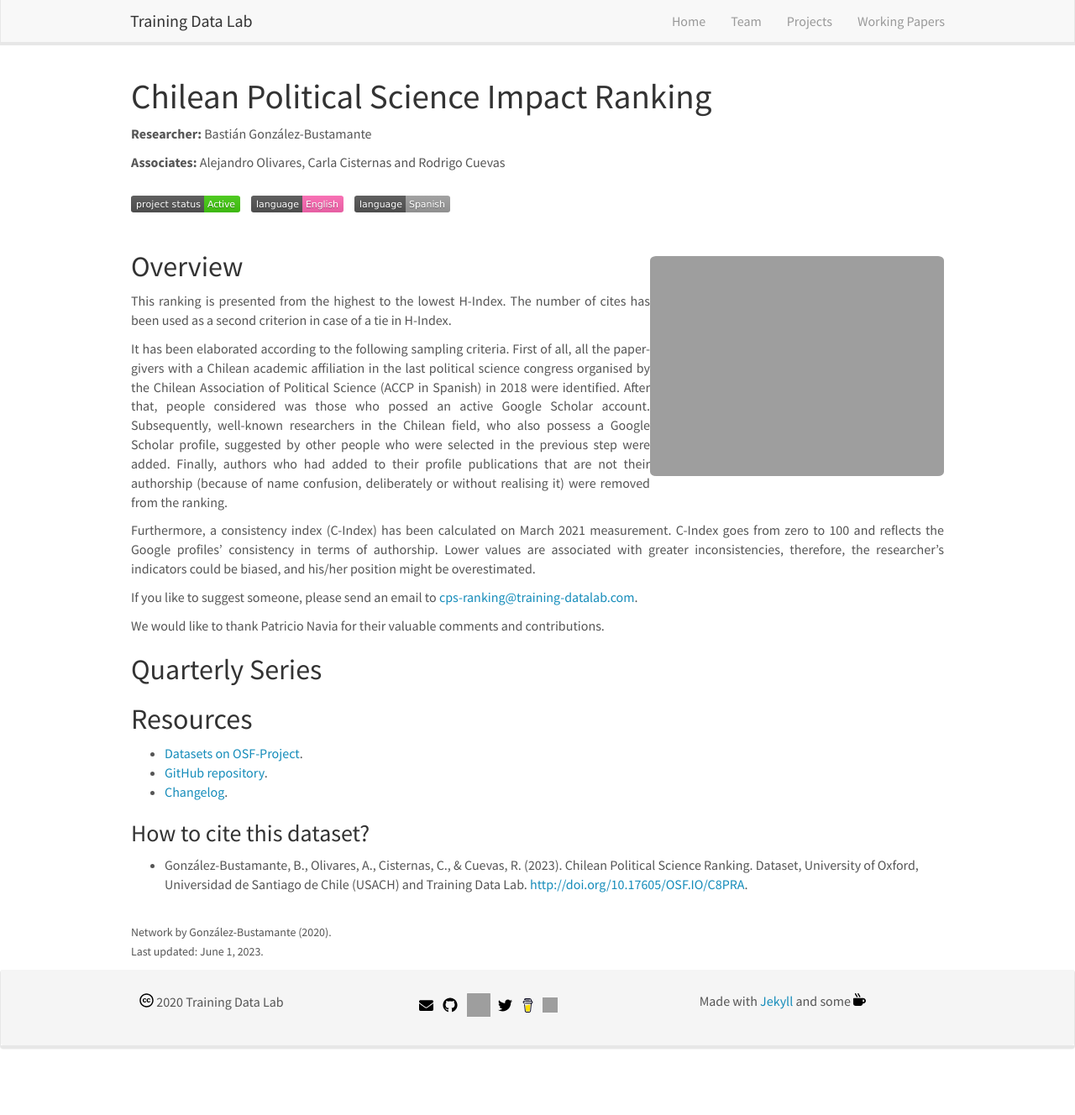
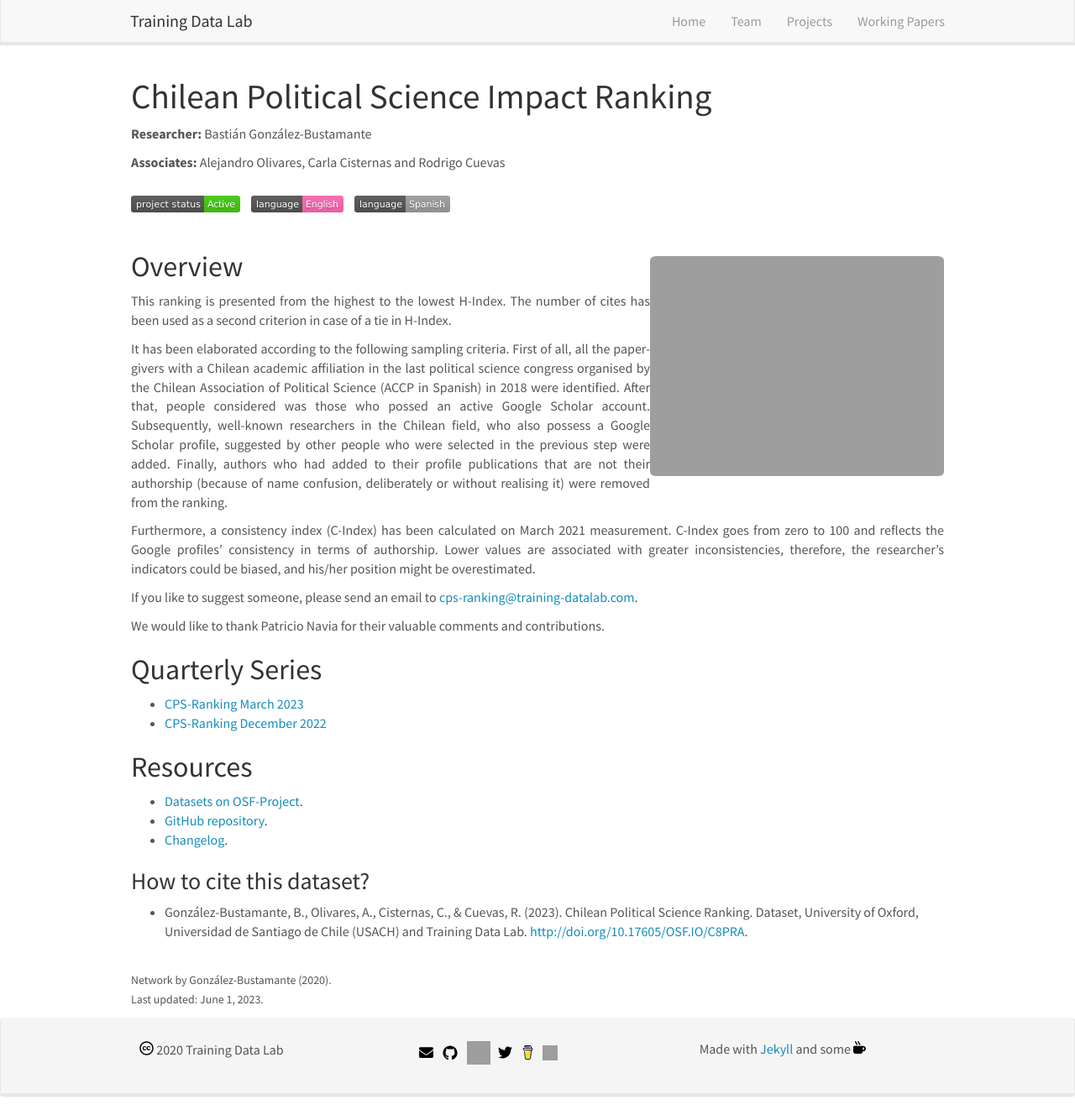
Before and after one commit to training-datalab/old-training-datalab.com, a Jekyll site: the page built from _pages/cps-ranking.md, in a window 1280 px wide and 1328 px high. Shown: the whole window at 84% size. Built offline with Jekyll 4.4.1, drawn with Linux system fonts in a browser that asks for light colours; nearby versions of some CDN libraries.

Commit message:
Update cps-ranking.md

```diff
--- a/_pages/cps-ranking.md
+++ b/_pages/cps-ranking.md
@@ -30,6 +30,9 @@ permalink: /projects/cps-ranking
 
 ## Quarterly Series
 
+- [CPS-Ranking March 2023](https://training-datalab.com/projects/cps-ranking/2023-03-03-impact-ranking)
+- [CPS-Ranking December 2022](https://training-datalab.com/projects/cps-ranking/2022-12-05-impact-ranking)
+
 ## Resources
 
 - <a href="http://doi.org/10.17605/OSF.IO/C8PRA" target="_blank">Datasets on OSF-Project</a>.
```
